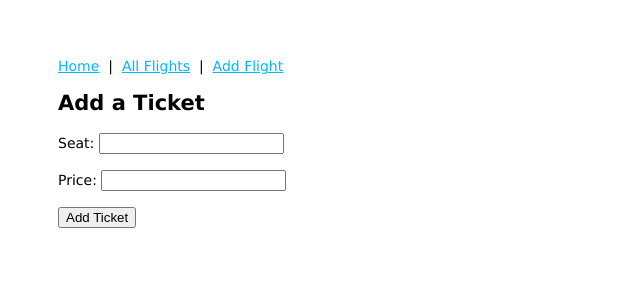
After one commit to charanskumar/mongoose-flights, a Node server app: page /flights/2/tickets/new in a window 1280 px wide. The commit adds this page. Shown: the top 300 px of the page, without its empty margins (0-640 px from the left). Run offline with Node 20, Linux system fonts and the light colour scheme; some libraries are stand-ins or nearby versions.

Commit message:
Show form to add ticket when clicking link at bottom of flight details page

```diff
--- a/controllers/flights.js
+++ b/controllers/flights.js
@@ -1,10 +1,12 @@
 const Flight = require('../models/flight');
+const Ticket = require('../models/ticket');
 
 module.exports = {
     index,
     new: newFlight,
     create,
-    show
+    show,
+    newTicket,
 }
 
 async function index(req, res) {
@@ -31,6 +33,20 @@ async function create(req, res) {
 }
 
 async function show(req, res) {
-    const flight = await Flight.findById(req.params.id);
-    res.render('flights/show', { title: 'Flight Details', flight });
+    try {
+        const flight = await Flight.findById(req.params.id);
+    //Flight.findById(req.params.id, function(err, flight) {
+        const tickets = await Ticket.find({flight: flight._id});
+        //Ticket.find({flight: flight._id}, function(err, tickets) {
+            res.render('flights/show', { title: 'Flight Details', flight, tickets });
+        //});
+    //});
+    } catch (err) {
+        res.render('flights/show', {errorMsg: err.message});
+    }
 }
+
+function newTicket(req, res) {
+    const flightId = req.params.id;
+    res.render('flights/tickets/new', { flightId, errorMsg: '' });
+}
--- a/routes/flights.js
+++ b/routes/flights.js
@@ -11,5 +11,6 @@ router.get('/', flightsCtrl.index);
 router.get('/new', flightsCtrl.new);
 router.get('/:id', flightsCtrl.show);
 router.post('/', flightsCtrl.create);
+router.get('/:id/tickets/new', flightsCtrl.newTicket);
 
 module.exports = router;
--- a/views/flights/new.ejs
+++ b/views/flights/new.ejs
@@ -29,7 +29,7 @@
     <label>Departure Time:
         <input type="datetime-local" name="departs">
     </label><br><br>
-    <button type="submit">Add Flight</button>
+    <button action="/flights" type="submit">Add Flight</button>
 </form>
 <p><%= errorMsg %></p>
 
--- a/views/flights/show.ejs
+++ b/views/flights/show.ejs
@@ -52,5 +52,8 @@
   <input type="submit" value="Add Destination">
 </form>
 
+<br><br><h2>Tickets</h2>
+<a href="/flights/<%= flight._id %>/tickets/new">Add New Ticket</a>
+
 
 <%- include('../partials/footer') %>
--- /dev/null
+++ b/views/flights/tickets/new.ejs
@@ -0,0 +1,15 @@
+<%- include('../../partials/header') %>
+
+<h2>Add a Ticket</h2>
+<form action="/flights/<%= flightId %>" method="POST">
+    <label>Seat:
+        <input name="seat" required pattern="[A-F][1-9]\d?">
+    </label><br><br>
+    <label>Price:
+        <input type="number" name="price">
+    </label><br><br>
+    <button type="submit">Add Ticket</button>
+</form>
+<p><%= errorMsg %></p>
+
+<%- include('../../partials/footer') %>
--- a/views/index.ejs
+++ b/views/index.ejs
@@ -1,5 +1,6 @@
 <%- include('./partials/header') %>
 
-<h2>Home Page</h1>
+<h1>Home Page</h1>
+<h3>Mongoose-Flights-Lab Parts 1-3</h3>
 
 <%- include('./partials/footer') %>
```
Also changed, not shown: models/flight.js (+8 -8 lines), models/ticket.js (added, +19 -0 lines).
